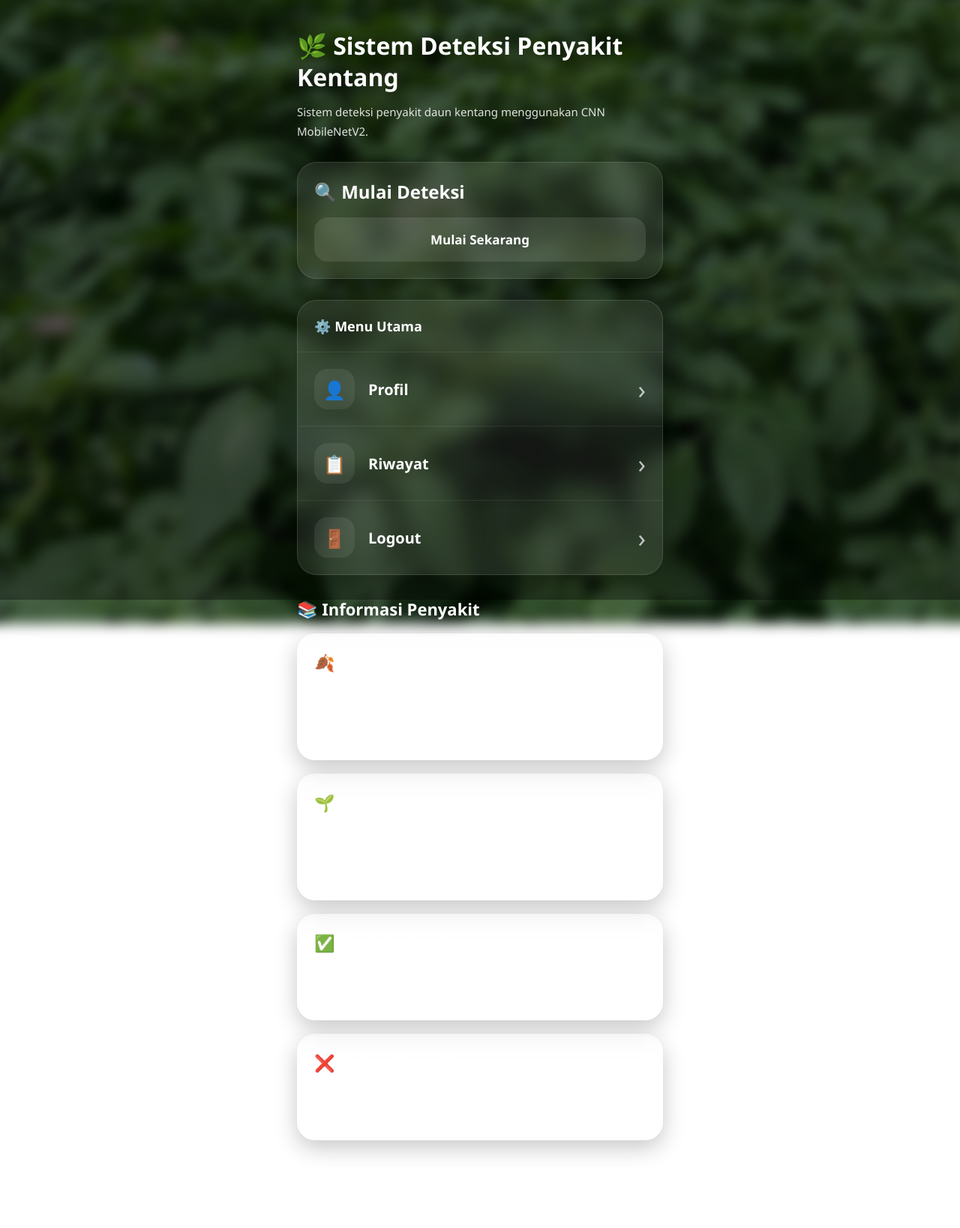
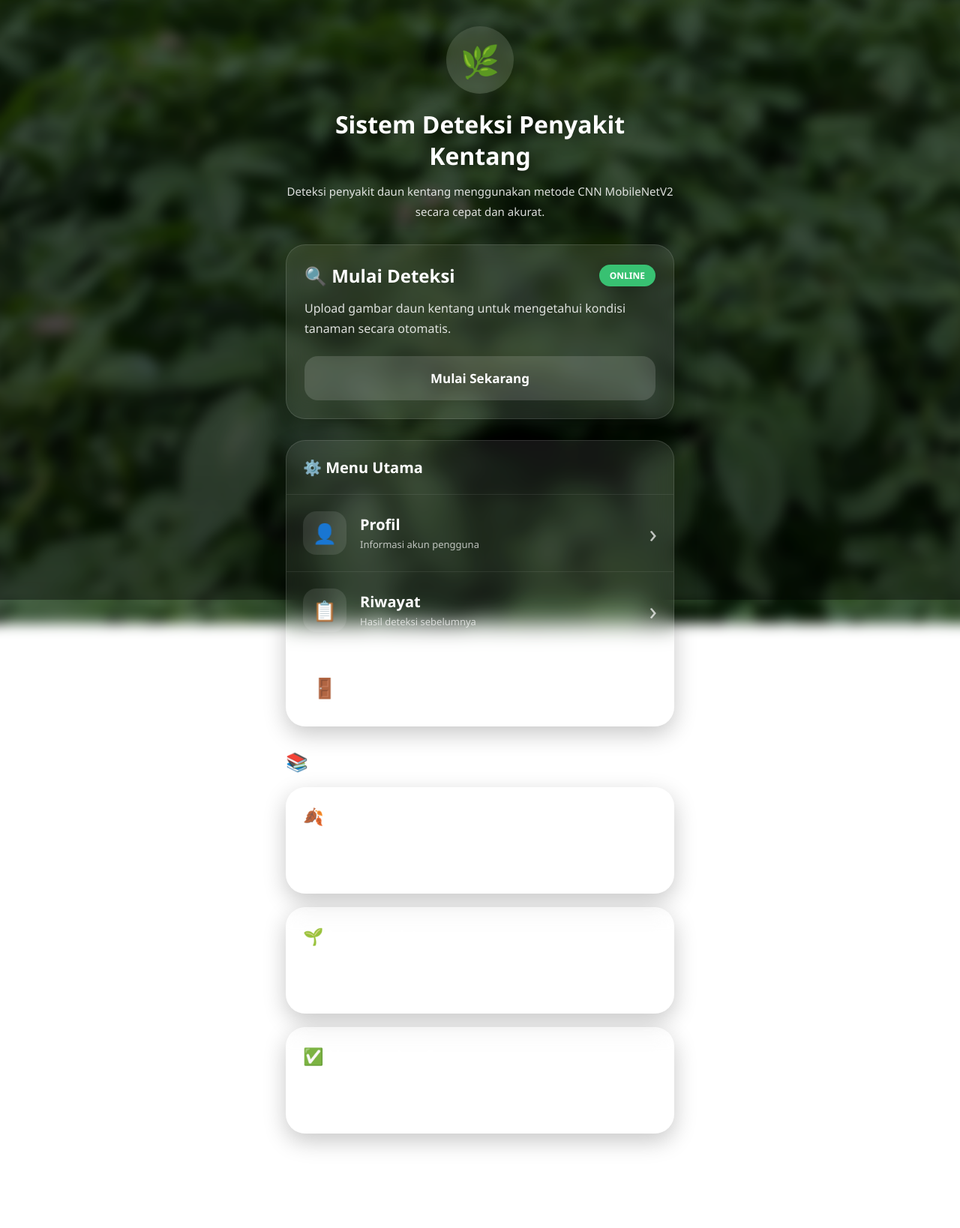
Before and after one commit to Eltinenjelinaleisubun/deteksi-daun-kentang, a Flask app: page /home in a window 1280 px wide. Shown: the whole page at 75% size. Before the commit the page ends 1542 px from the top, so only its background shows below. Run offline with Flask 3, Linux system fonts and the light colour scheme; the visitor is signed in with stand-in values (Sample User, id 1).

Commit message:
Update tampilan home modern

```diff
--- a/static/style.css
+++ b/static/style.css
@@ -59,8 +59,8 @@ body::after{
     background:
     linear-gradient(
         to bottom,
-        rgba(0,0,0,0.15),
-        rgba(0,0,0,0.35)
+        rgba(0,0,0,0.2),
+        rgba(0,0,0,0.4)
     );
 
     z-index:-1;
@@ -72,19 +72,53 @@ body::after{
 
     width:100%;
 
-    max-width:520px;
+    max-width:550px;
 
     margin:auto;
 
-    padding:40px 16px 30px;
+    padding:35px 16px 30px;
 }
 
 /* ================= HEADER ================= */
 
 .header{
 
-    margin-bottom:28px;
+    text-align:center;
+
+    margin-bottom:30px;
 }
+
+/* ================= LOGO ================= */
+
+.logo-circle{
+
+    width:90px;
+    height:90px;
+
+    margin:auto;
+
+    border-radius:50%;
+
+    display:flex;
+
+    align-items:center;
+
+    justify-content:center;
+
+    font-size:42px;
+
+    background:
+    rgba(255,255,255,0.12);
+
+    backdrop-filter:blur(12px);
+
+    margin-bottom:20px;
+
+    box-shadow:
+    0 10px 30px rgba(0,0,0,0.25);
+}
+
+/* ================= TITLE ================= */
 
 .header h1{
 
@@ -100,19 +134,23 @@ body::after{
     0 4px 20px rgba(0,0,0,0.35);
 }
 
+/* ================= SUBTITLE ================= */
+
 .subtitle{
 
     color:
     rgba(255,255,255,0.86);
 
-    line-height:1.7;
+    line-height:1.8;
 
     font-size:15px;
 }
 
-/* ================= DETECT CARD ================= */
+/* ================= CARD ================= */
 
-.detect-card{
+.detect-card,
+.menu-section,
+.info-card{
 
     background:
     rgba(255,255,255,0.08);
@@ -124,22 +162,67 @@ body::after{
 
     border-radius:26px;
 
-    padding:22px;
-
-    margin-top:25px;
-
     box-shadow:
     0 10px 30px rgba(0,0,0,0.22);
 }
 
-.detect-title{
+/* ================= DETECT CARD ================= */
+
+.detect-card{
+
+    padding:24px;
+
+    margin-bottom:28px;
+}
+
+/* ================= DETECT TOP ================= */
+
+.detect-top{
+
+    display:flex;
+
+    justify-content:space-between;
+
+    align-items:center;
+
+    margin-bottom:14px;
+}
+
+.detect-top h2{
 
     font-size:24px;
+}
+
+/* ================= STATUS ================= */
+
+.status{
+
+    background:#38c172;
+
+    color:white;
+
+    padding:6px 14px;
+
+    border-radius:50px;
+
+    font-size:12px;
 
     font-weight:700;
+}
 
-    margin-bottom:18px;
+/* ================= DESC ================= */
+
+.detect-desc{
+
+    color:
+    rgba(255,255,255,0.85);
+
+    line-height:1.7;
+
+    margin-bottom:22px;
 }
+
+/* ================= BUTTON ================= */
 
 .detect-btn{
 
@@ -152,7 +235,7 @@ body::after{
     text-decoration:none;
 
     background:
-    rgba(255,255,255,0.1);
+    rgba(255,255,255,0.14);
 
     color:white;
 
@@ -170,7 +253,7 @@ body::after{
 .detect-btn:hover{
 
     background:
-    rgba(255,255,255,0.18);
+    rgba(255,255,255,0.22);
 
     transform:translateY(-3px);
 }
@@ -179,29 +262,16 @@ body::after{
 
 .menu-section{
 
-    margin-top:28px;
-
-    background:
-    rgba(255,255,255,0.08);
-
-    border:
-    1px solid rgba(255,255,255,0.12);
-
-    backdrop-filter:blur(12px);
-
-    border-radius:26px;
-
     overflow:hidden;
 
-    box-shadow:
-    0 10px 30px rgba(0,0,0,0.22);
+    margin-bottom:30px;
 }
 
 .menu-title{
 
     padding:22px;
 
-    font-size:18px;
+    font-size:20px;
 
     font-weight:700;
 
@@ -215,6 +285,8 @@ body::after{
 
     flex-direction:column;
 }
+
+/* ================= MENU ITEM ================= */
 
 .menu-item{
 
@@ -243,10 +315,12 @@ body::after{
 .menu-item:hover{
 
     background:
-    rgba(255,255,255,0.05);
+    rgba(255,255,255,0.06);
 
     padding-left:28px;
 }
+
+/* ================= MENU LEFT ================= */
 
 .menu-left{
 
@@ -257,10 +331,12 @@ body::after{
     gap:18px;
 }
 
+/* ================= ICON ================= */
+
 .menu-icon{
 
-    width:54px;
-    height:54px;
+    width:58px;
+    height:58px;
 
     display:flex;
 
@@ -271,17 +347,33 @@ body::after{
     border-radius:18px;
 
     background:
-    rgba(255,255,255,0.08);
+    rgba(255,255,255,0.1);
 
-    font-size:24px;
+    font-size:26px;
 }
+
+/* ================= MENU TEXT ================= */
 
 .menu-text{
 
     font-size:20px;
 
-    font-weight:600;
+    font-weight:700;
 }
+
+/* ================= MENU SUB ================= */
+
+.menu-sub{
+
+    margin-top:4px;
+
+    color:
+    rgba(255,255,255,0.7);
+
+    font-size:13px;
+}
+
+/* ================= ARROW ================= */
 
 .arrow{
 
@@ -290,16 +382,16 @@ body::after{
     opacity:0.7;
 }
 
-/* ================= INFORMASI ================= */
+/* ================= INFO ================= */
 
 .info-section{
 
-    margin-top:30px;
+    margin-top:10px;
 }
 
 .info-title{
 
-    font-size:22px;
+    font-size:24px;
 
     font-weight:700;
 
@@ -308,22 +400,9 @@ body::after{
 
 .info-card{
 
-    background:
-    rgba(255,255,255,0.08);
-
-    border:
-    1px solid rgba(255,255,255,0.12);
-
-    backdrop-filter:blur(12px);
-
-    border-radius:24px;
-
     padding:22px;
 
     margin-bottom:18px;
-
-    box-shadow:
-    0 10px 30px rgba(0,0,0,0.22);
 }
 
 .info-card h2{
@@ -349,7 +428,7 @@ body::after{
 
     text-align:center;
 
-    padding:25px 10px;
+    padding:30px 10px;
 
     font-size:13px;
 
@@ -370,8 +449,12 @@ body::after{
     }
 
     .menu-icon{
-        width:48px;
-        height:48px;
+        width:52px;
+        height:52px;
+        font-size:24px;
+    }
+
+    .detect-top h2{
         font-size:22px;
     }
 
--- a/templates/home.html
+++ b/templates/home.html
@@ -25,14 +25,20 @@
 
         <div class="header">
 
+            <div class="logo-circle">
+                🌿
+            </div>
+
             <h1>
-                🌿 Sistem Deteksi Penyakit Kentang
+                Sistem Deteksi Penyakit Kentang
             </h1>
 
             <p class="subtitle">
 
-                Sistem deteksi penyakit daun kentang
-                menggunakan CNN MobileNetV2.
+                Deteksi penyakit daun kentang
+                menggunakan metode CNN
+                MobileNetV2 secara cepat
+                dan akurat.
 
             </p>
 
@@ -42,9 +48,25 @@
 
         <div class="detect-card">
 
-            <h2 class="detect-title">
+            <div class="detect-top">
+
+                <h2>
                     🔍 Mulai Deteksi
                 </h2>
+
+                <span class="status">
+                    ONLINE
+                </span>
+
+            </div>
+
+            <p class="detect-desc">
+
+                Upload gambar daun kentang
+                untuk mengetahui kondisi
+                tanaman secara otomatis.
+
+            </p>
 
             <a href="{{ url_for('detect') }}"
                class="detect-btn">
@@ -76,8 +98,14 @@
                             👤
                         </div>
 
+                        <div>
                             <div class="menu-text">
                                 Profil
+                            </div>
+
+                            <div class="menu-sub">
+                                Informasi akun pengguna
+                            </div>
                         </div>
 
                     </div>
@@ -99,8 +127,14 @@
                             📋
                         </div>
 
+                        <div>
                             <div class="menu-text">
                                 Riwayat
+                            </div>
+
+                            <div class="menu-sub">
+                                Hasil deteksi sebelumnya
+                            </div>
                         </div>
 
                     </div>
@@ -122,8 +156,14 @@
                             🚪
                         </div>
 
+                        <div>
                             <div class="menu-text">
                                 Logout
+                            </div>
+
+                            <div class="menu-sub">
+                                Keluar dari sistem
+                            </div>
                         </div>
 
                     </div>
@@ -156,13 +196,11 @@
 
                 <p>
 
-                    Early Blight adalah penyakit
-                    daun kentang yang disebabkan oleh
-                    jamur <strong>Alternaria solani</strong>.
-
-                    Penyakit ini menyebabkan bercak
-                    coklat berbentuk lingkaran
-                    pada daun.
+                    Penyakit jamur pada daun
+                    kentang yang menyebabkan
+                    bercak coklat berbentuk
+                    lingkaran dan daun mulai
+                    mengering.
 
                 </p>
 
@@ -178,12 +216,11 @@
 
                 <p>
 
-                    Late Blight merupakan penyakit
-                    serius akibat jamur
-                    <strong>Phytophthora infestans</strong>.
-
-                    Penyakit ini membuat daun
-                    cepat menghitam dan membusuk.
+                    Penyakit serius yang membuat
+                    daun cepat membusuk,
+                    berwarna hitam,
+                    dan menyebar saat
+                    cuaca lembap.
 
                 </p>
 
@@ -199,27 +236,9 @@
 
                 <p>
 
-                    Daun sehat memiliki warna hijau,
-                    segar, dan tidak memiliki
-                    bercak ataupun kerusakan.
-
-                </p>
-
-            </div>
-
-            <!-- BUKAN DAUN -->
-
-            <div class="info-card">
-
-                <h2>
-                    ❌ Bukan Daun Kentang
-                </h2>
-
-                <p>
-
-                    Sistem mendeteksi gambar yang
-                    diunggah bukan merupakan
-                    daun kentang.
+                    Daun sehat memiliki warna
+                    hijau segar tanpa bercak,
+                    lubang, ataupun kerusakan.
 
                 </p>
 
```
Lines whose indentation alone changed are shown as unchanged.
